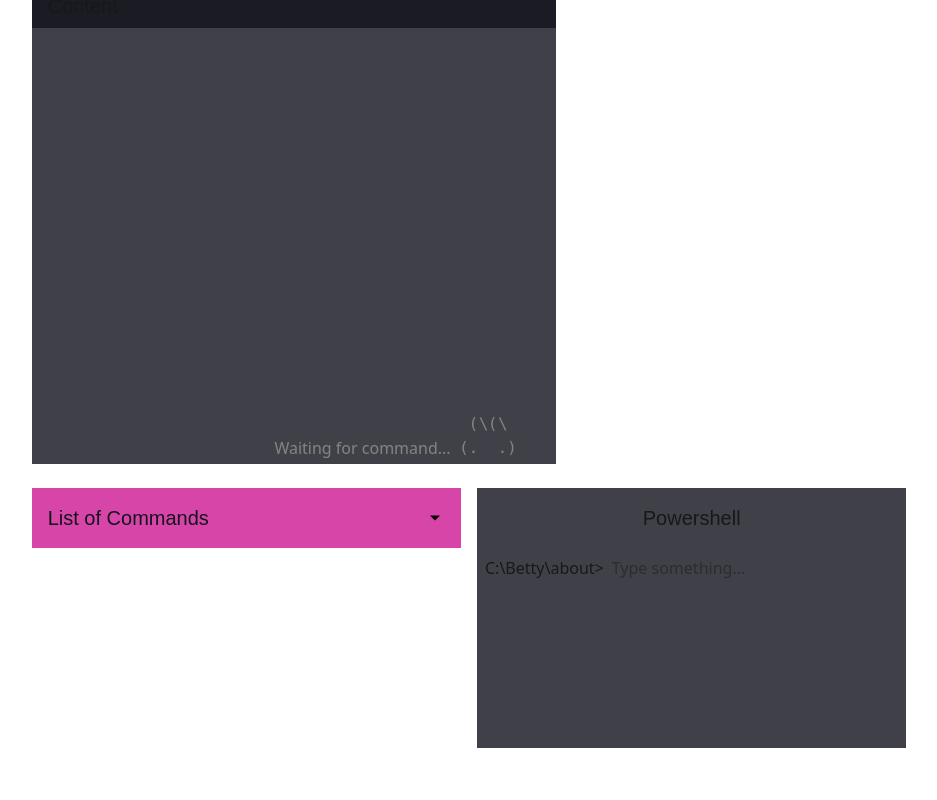
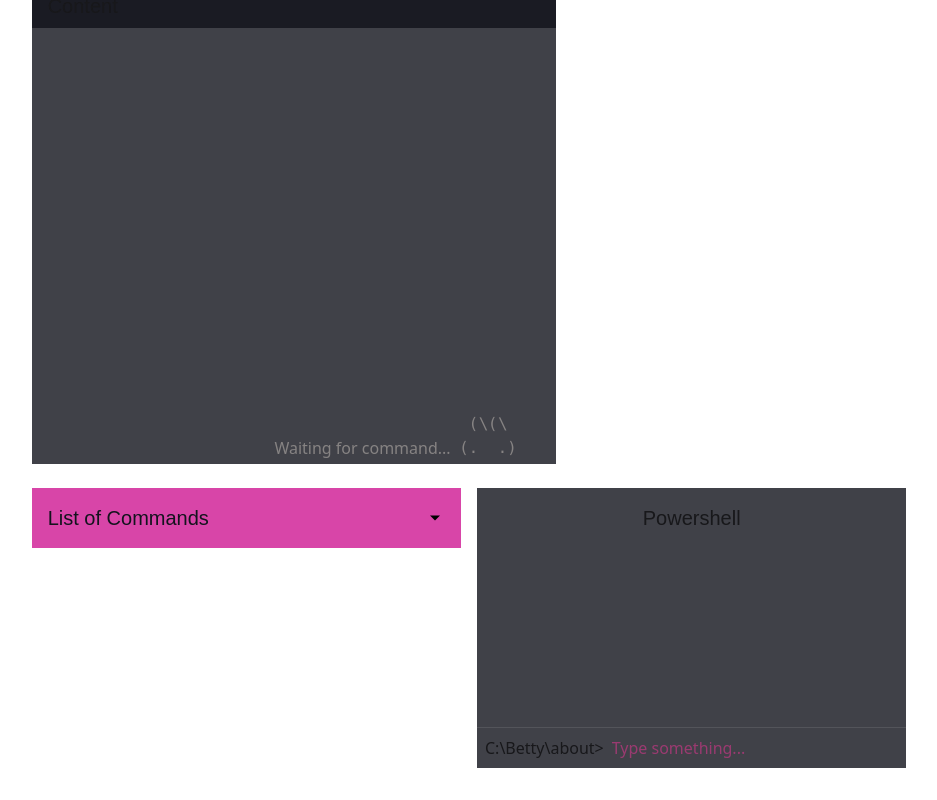
Before and after one commit to BeatrisRah/Portfolio, a React (Vite) app: page / in a window 1280 px wide. Shown: the part 4042-4842 px from the top of the page, without its empty margins (299-1236 px from the left). Built offline with nearby package versions, Linux system fonts and the light colour scheme; a web font is replaced by a local one.

Commit message:
History and input terminal

```diff
--- a/src/sections/about/terminal/Terminal.jsx
+++ b/src/sections/about/terminal/Terminal.jsx
@@ -2,31 +2,42 @@ import { useState } from "react";
 
 export default function Terminal({ onChangeCommand }) {
     const [input, setInputValue] = useState('')
+    const [history, setHistory] = useState([])
 
     const handleKeyDown = (e) => {
         if (e.key === "Enter") {
-            console.log("User entered:", input);
+            onChangeCommand(input)
+            setHistory(prev => [...prev, input])
 
             setInputValue("");
         }
     };
 
     return (
-        <div className="bg-[#11121B]/80 w-1/2">
+        <div className="bg-[#11121B]/80 w-1/2 h-70 flex flex-col">
             <h1 className="p-4 text-center jersay text-xl">Powershell</h1>
-            <div className="h-50">
-                <div className="flex gap-2 p-2">
+
+            <div className="flex-1 overflow-y-auto p-2">
+                <ul>
+                    {history.map((el, idx) => (
+                        <li key={idx} className="flex gap-2">
+                            <p className="text-gray-300">{"C:\\Betty\\about>"}</p>
+                            <span>{el}</span>
+                        </li>
+                    ))}
+                </ul>
+            </div>
+
+            <div className="flex gap-2 p-2 border-t border-white/10">
                 <p>{"C:\\Betty\\about>"}</p>
                 <input
                     type="text"
                     placeholder="Type something..."
-                        className="outline-none border-none focus:ring-0 focus:border-transparent"
+                    className="flex-1 bg-transparent text-pink-500 outline-none border-none focus:ring-0 focus:border-transparent"
                     value={input}
                     onChange={(e) => setInputValue(e.target.value)}
                     onKeyDown={handleKeyDown}
-                    ></input>
-                </div>
-
+                />
             </div>
         </div>
     );
```
Lines whose indentation alone changed are shown as unchanged.
